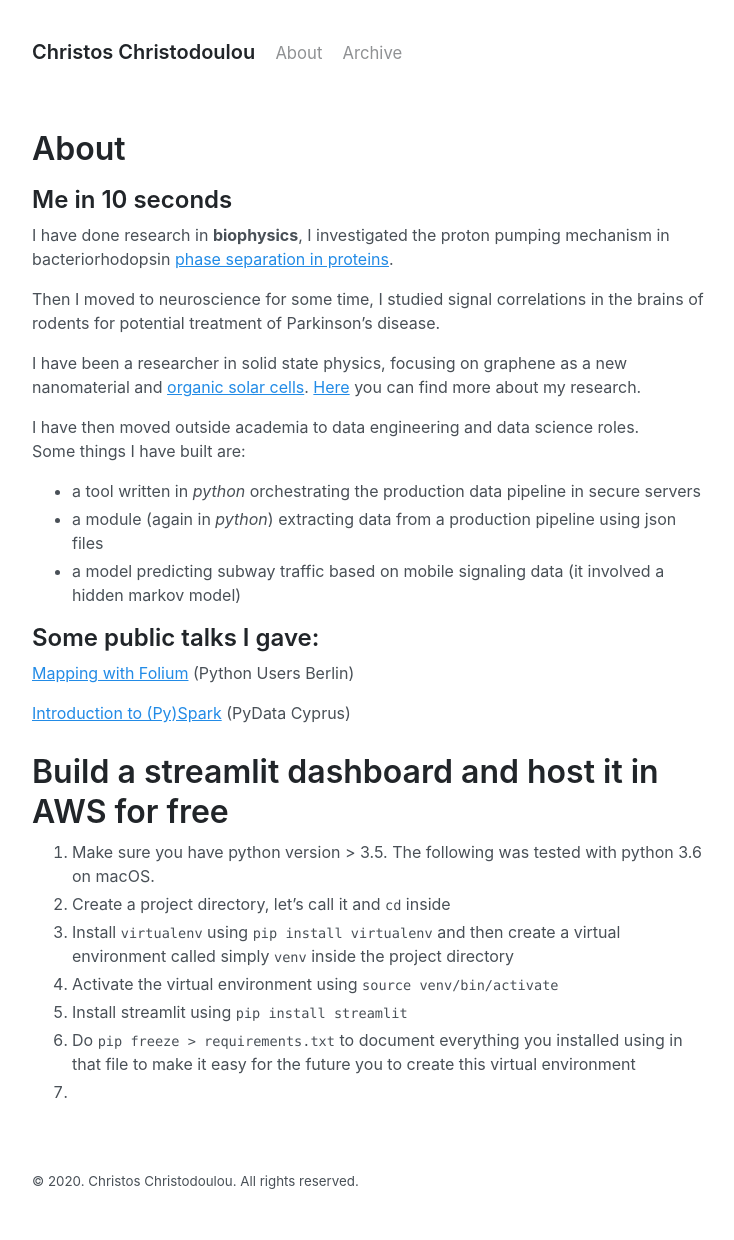
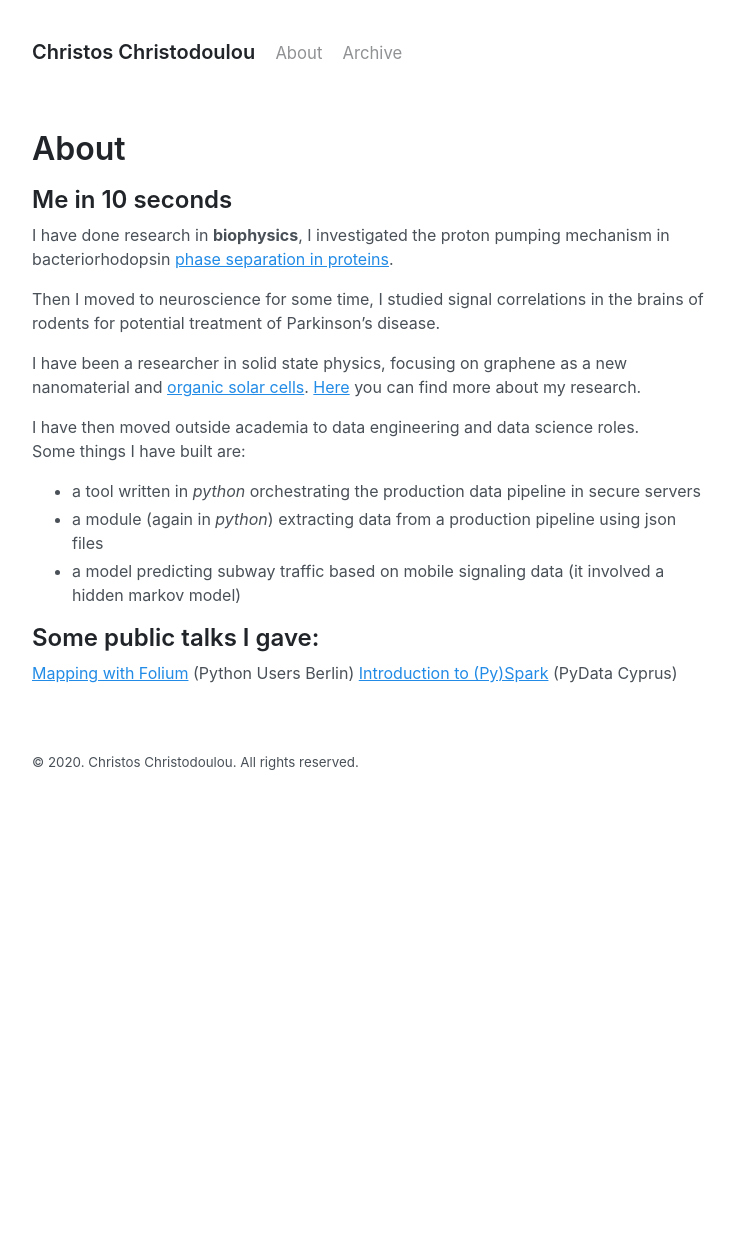
Before and after one commit to chr7stos/chr7stos.github.io, a Jekyll site: the page built from about.md, in a window 1280 px wide. Shown: the whole page, without its empty margins (272-1006 px from the left). Built offline with Jekyll 4.4.1, drawn with Linux system fonts in a browser that asks for light colours; after the commit the page ends 900 px from its top, so only the background shows below that.

Commit message:
Updated about

```diff
--- a/about.md
+++ b/about.md
@@ -21,14 +21,4 @@ Some things I have built are:
 
 ## Some public talks I gave:
 [Mapping with Folium](https://www.meetup.com/Python-Users-Berlin-PUB/events/xmdjfmywpbmb/) (Python Users Berlin)
-
 [Introduction to (Py)Spark](https://www.meetup.com/fr-FR/PyData-Cyprus/events/259617209/) (PyData Cyprus)
-# Build a streamlit dashboard and host it in AWS for free
-
-1. Make sure you have python version > 3.5. The following was tested with python 3.6 on macOS.
-2. Create a project directory, let's call it and `cd` inside
-3. Install `virtualenv` using `pip install virtualenv` and then create a virtual environment called simply `venv` inside the project directory
-4. Activate the virtual environment using `source venv/bin/activate`
-5. Install streamlit using `pip install streamlit`
-6. Do `pip freeze > requirements.txt` to document everything you installed using in that file to make it easy for the future you to create this virtual environment
-7.
```
